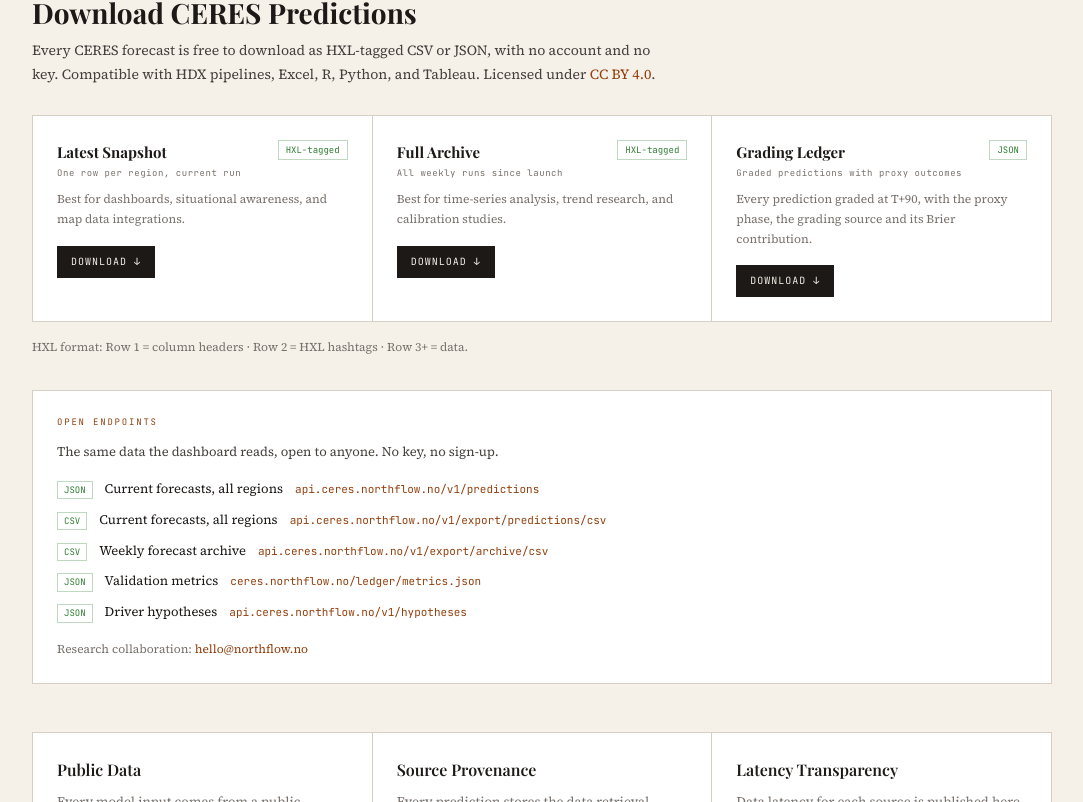
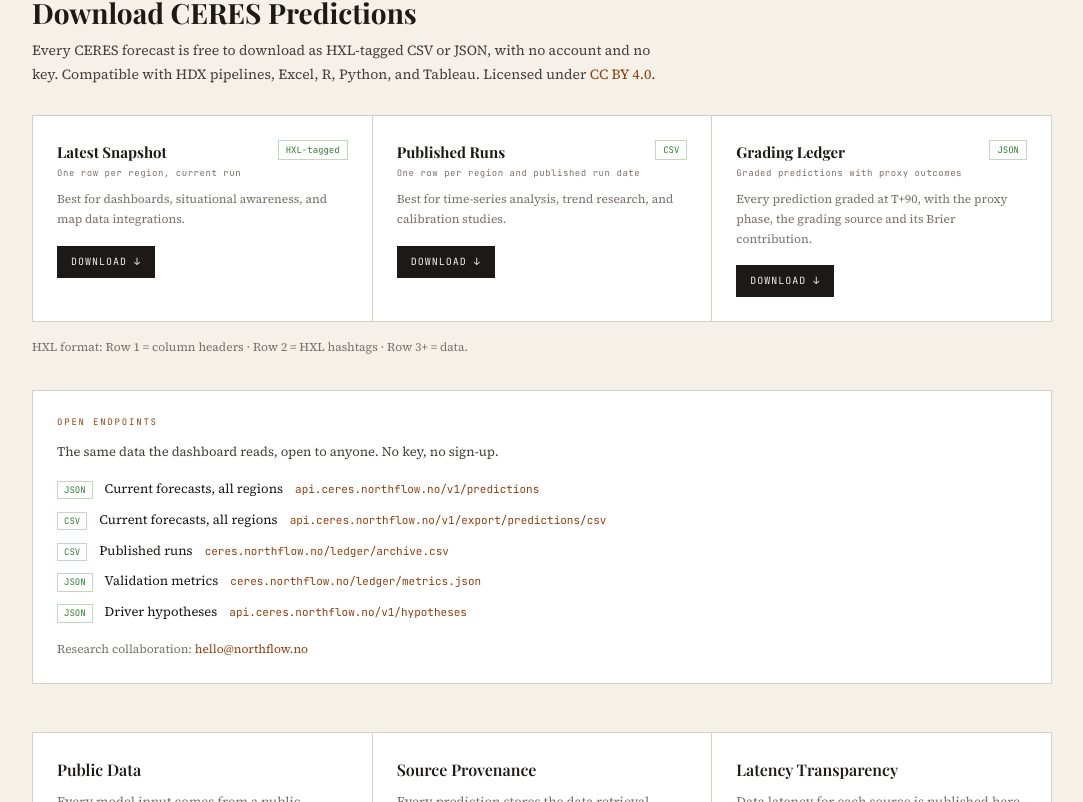
Before and after one commit to northflowlabs/ceres, a Next.js app: page /data in a window 1280 px wide. Shown: the part 2038-2840 px from the top of the page, without its empty margins (98-1181 px from the left). Built offline with nearby package versions, Linux system fonts and the light colour scheme.

Commit message:
Serve the published runs as CSV and tidy schedule, dialog and wording details

```diff
--- a/src/app/about/layout.tsx
+++ b/src/app/about/layout.tsx
@@ -97,7 +97,7 @@ const faqJsonLd = {
       name: "How is CERES validated?",
       acceptedAnswer: {
         "@type": "Answer",
-        text: "Every prediction is timestamped, publicly recorded, and graded against the FEWS NET proxy after the T+90 horizon. The model uses expert-informed priors, specified with reference to 87 IPC transition records across 31 countries (2011-2023), with n=2,000 input-perturbation sensitivity intervals. The archive starts on 9 March 2026, and graded outcomes are published as the data arrives.",
+        text: "Every prediction is timestamped, publicly recorded, and graded against the FEWS NET proxy after the T+90 horizon. The model uses expert-informed priors, specified with reference to 87 IPC transition records across 31 countries (2011-2023), with n=2,000 input-perturbation sensitivity intervals. The published run archive starts on 7 April 2026, and graded outcomes are published as the data arrives.",
       },
     },
     {
--- a/src/app/about/page.tsx
+++ b/src/app/about/page.tsx
@@ -118,7 +118,7 @@ export default function AboutPage() {
             <h2 style={{ fontFamily: "var(--display)", fontSize: 28, fontWeight: 700, marginBottom: 16, lineHeight: 1.2 }}>Designed for Institutional Review</h2>
             <p style={p}>Every design decision in CERES, from the sensitivity intervals to the publicly timestamped prediction ledger to the published limitations section, is made with institutional reviewers in mind.</p>
             <p style={p}>The system is designed to be reviewed by WFP technical staff, FAO analysts, EU ECHO programme officers, academic food security researchers, and independent funders.</p>
-            <p style={p}>The prediction archive starts on 9 March 2026. Predictions are timestamped and graded against the FEWS NET proxy at T+90 days. The model's expert-informed priors were specified with reference to 87 IPC transition records (2011-2023, 31 countries). Prospective forward validation is ongoing and publicly visible in the <a href="/validation" style={{ color: "var(--earth)", textDecoration: "none" }}>Validation Ledger</a>. The full methodology is published at <a href="https://arxiv.org/abs/2603.09425" target="_blank" rel="noopener noreferrer" style={{ color: "var(--earth)", textDecoration: "none" }}>arXiv:2603.09425</a>.</p>
+            <p style={p}>The published run archive starts on 7 April 2026. Predictions are timestamped and graded against the FEWS NET proxy at T+90 days. The model's expert-informed priors were specified with reference to 87 IPC transition records (2011-2023, 31 countries). Prospective forward validation is ongoing and publicly visible in the <a href="/validation" style={{ color: "var(--earth)", textDecoration: "none" }}>Validation Ledger</a>. The full methodology is published at <a href="https://arxiv.org/abs/2603.09425" target="_blank" rel="noopener noreferrer" style={{ color: "var(--earth)", textDecoration: "none" }}>arXiv:2603.09425</a>.</p>
           </div>
         </div>
 
--- a/src/app/changelog/page.tsx
+++ b/src/app/changelog/page.tsx
@@ -48,7 +48,7 @@ const CHANGELOG: ChangeEntry[] = [
     version: "v0.5",
     type: "model",
     title: "Coefficient adjustment",
-    body: "The IPC Phase 3+ coefficients from arXiv v1 were adjusted so that the probabilities spread across the full range of country stress. New coefficients: intercept −4.50, composite_stress β 3.20, convergence_score β 1.40, n_independent β 0.20. The same coefficients apply to the Admin1, Admin2 and scenario models, and are documented in Appendix C of the preprint and on the Methodology page.",
+    body: "The IPC Phase 3+ coefficients from arXiv v1 were adjusted so that the probabilities spread across the full range of country stress. New coefficients: intercept −4.50, composite_stress β 3.20, convergence_score β 1.40, n_independent β 0.20. The coefficients are documented in Appendix C of the preprint and on the Methodology page.",
     breaking: true,
   },
   {
@@ -70,7 +70,7 @@ const CHANGELOG: ChangeEntry[] = [
     version: "v0.2",
     type: "platform",
     title: "CERES public launch: 43 high-risk countries",
-    body: "Initial public release of CERES. Predictions issued at national level across 43 high-risk countries, with Admin1 disaggregation where data permits, including Ethiopia, Somalia, Sudan, South Sudan, Kenya, Yemen, Niger, Mali, Burkina Faso, Haiti, Afghanistan, Syria, DRC, Zimbabwe, and Mozambique. All predictions timestamped and graded at T+90 days.",
+    body: "Initial public release of CERES. Predictions issued at national level across 43 high-risk countries, including Ethiopia, Somalia, Sudan, South Sudan, Kenya, Yemen, Niger, Mali, Burkina Faso, Haiti, Afghanistan, Syria, DRC, Zimbabwe, and Mozambique. All predictions timestamped and graded at T+90 days.",
   },
   {
     date: "2026-02-28",
@@ -105,7 +105,7 @@ const CHANGELOG: ChangeEntry[] = [
     version: "v0.1",
     type: "platform",
     title: "Track record archive: weekly prediction snapshots",
-    body: "Every weekly pipeline run archives a snapshot of all region predictions. The /tracker page displays the full time series per region with sparklines, trend indicators, and verification outcomes. Archive statistics: total runs, regions tracked, snapshot count, earliest run date.",
+    body: "Each pipeline run archives a snapshot of all region predictions. The /tracker page displays the full time series per region with sparklines, trend indicators, and verification outcomes. Archive statistics: total runs, regions tracked, snapshot count, earliest run date.",
   },
   {
     date: "2026-02-15",
--- a/src/app/data/layout.tsx
+++ b/src/app/data/layout.tsx
@@ -76,7 +76,7 @@ const datasetJsonLd = {
     "Cadre Harmonisé",
     "WFP market prices",
   ],
-  temporalCoverage: "2026-03-09/..",
+  temporalCoverage: "2026-04-07/..",
   spatialCoverage: "43 high-risk countries (global)",
   variableMeasured: [
     "P(IPC Phase 3+ 90d)",
@@ -98,9 +98,9 @@ const datasetJsonLd = {
     },
     {
       "@type": "DataDownload",
-      name: "Full prediction archive (CSV)",
+      name: "Published runs (CSV)",
       encodingFormat: "text/csv",
-      contentUrl: `${HDX_BASE}/v1/export/hdx?archive=full`,
+      contentUrl: "https://ceres.northflow.no/ledger/archive.csv",
     },
     {
       "@type": "DataDownload",
--- a/src/app/data/page.tsx
+++ b/src/app/data/page.tsx
@@ -222,11 +222,11 @@ export default function DataPage() {
                 tag: "HXL-tagged",
               },
               {
-                label: "Full Archive",
-                sub: "All weekly runs since launch",
+                label: "Published Runs",
+                sub: "One row per region and published run date",
                 desc: "Best for time-series analysis, trend research, and calibration studies.",
-                url: "https://api.ceres.northflow.no/v1/export/hdx",
-                tag: "HXL-tagged",
+                url: "https://ceres.northflow.no/ledger/archive.csv",
+                tag: "CSV",
               },
               {
                 label: "Grading Ledger",
@@ -268,7 +268,7 @@ export default function DataPage() {
               {[
                 { label: "Current forecasts, all regions", fmt: "JSON", url: "https://api.ceres.northflow.no/v1/predictions" },
                 { label: "Current forecasts, all regions", fmt: "CSV",  url: "https://api.ceres.northflow.no/v1/export/predictions/csv" },
-                { label: "Weekly forecast archive",        fmt: "CSV",  url: "https://api.ceres.northflow.no/v1/export/archive/csv" },
+                { label: "Published runs",                 fmt: "CSV",  url: "https://ceres.northflow.no/ledger/archive.csv" },
                 { label: "Validation metrics",             fmt: "JSON", url: "https://ceres.northflow.no/ledger/metrics.json" },
                 { label: "Driver hypotheses",              fmt: "JSON", url: "https://api.ceres.northflow.no/v1/hypotheses" },
               ].map(({ label, fmt, url }) => (
--- a/src/app/terms/page.tsx
+++ b/src/app/terms/page.tsx
@@ -44,7 +44,7 @@ export default function TermsPage() {
 
         <h2 style={h2}>1. The Service</h2>
         <p style={p}>
-          CERES provides probabilistic forecasts of acute food insecurity (IPC Phase 3+). Headline forecasts are issued at national level across 43 high-risk countries, with sub-national (Admin1 and, where available, Admin2) breakdowns, and are updated weekly. The Service includes the public dashboard, the open data downloads, the public REST API, and supporting documentation.
+          CERES provides probabilistic forecasts of acute food insecurity (IPC Phase 3+). Headline forecasts are issued at national level across 43 high-risk countries, with a separate sub-national screening score, on a weekly schedule. The Service includes the public dashboard, the open data downloads, the public REST API, and supporting documentation.
         </p>
         <p style={p}>
           The Service is provided by Northflow Technologies AS, a Norwegian technology company. Norwegian law applies to these Terms.
@@ -115,7 +115,7 @@ export default function TermsPage() {
 
         <h2 style={h2}>9. Service Availability</h2>
         <p style={p}>
-          We aim to maintain high availability but do not guarantee uninterrupted access. The weekly pipeline runs on a best-effort basis. Scheduled maintenance, infrastructure incidents, or upstream data source outages may cause delays or gaps in predictions. We communicate significant outages via the changelog.
+          We aim to maintain high availability but do not guarantee uninterrupted access. The pipeline runs on a best-effort basis. Scheduled maintenance, infrastructure incidents, or upstream data source outages may cause delays or gaps in predictions. We communicate significant outages via the changelog.
         </p>
 
         <h2 style={h2}>10. Termination</h2>
--- a/src/app/validation/ValidationClient.tsx
+++ b/src/app/validation/ValidationClient.tsx
@@ -308,13 +308,13 @@ export default function ValidationPage({ initial }: { initial: ValidationData |
                 <h2 style={{ fontFamily: "var(--display)", fontSize: 28, fontWeight: 700, lineHeight: 1.2 }}>Forecasts We Ruled Out, And Why</h2>
               </div>
               <div style={{ fontFamily: "var(--mono)", fontSize: 10, color: "var(--ink-light)", letterSpacing: "0.06em", textAlign: "right" }}>
-                {withdrawals.n_withdrawn} of {withdrawals.n_issued} issued
+                {fmtInt(withdrawals.n_withdrawn)} of {fmtInt(withdrawals.n_issued)} issued
                 {withdrawals.share_withdrawn !== null && <> {"·"} {(withdrawals.share_withdrawn * 100).toFixed(1)}%</>}
               </div>
             </div>
 
             <div style={{ background: "var(--parchment-dark)", border: "1px solid var(--border)", borderLeft: "3px solid var(--crisis)", padding: "18px 22px", marginBottom: 20, fontSize: 13, color: "var(--ink-mid)", lineHeight: 1.7 }}>
-              During build-out, two satellite adapters fell back to synthetic data when their live sources failed. We found it, dated it, and struck out every forecast issued before the fix. The forecasts are still here with their original probabilities. They are excluded from every metric on this page. A withdrawal is permanent and dated. The grounds below summarise what was recorded with each one.
+              The first four runs used inputs that could fall back to mock data, incomplete conflict data and hardcoded country fallback values. Every forecast from those runs is struck out. The forecasts are still here with their original probabilities. They are excluded from every metric on this page. A withdrawal is permanent and dated. The grounds below summarise what was recorded with each one.
             </div>
 
             <div className="table-scroll"><table style={{ width: "100%", borderCollapse: "collapse", fontSize: 13, minWidth: 700 }}>
--- a/src/components/SiteFooter.tsx
+++ b/src/components/SiteFooter.tsx
@@ -41,7 +41,7 @@ export default function SiteFooter() {
         </div>
       </div>
       <div className="footer-bottom" style={{ maxWidth: 1100, margin: "32px auto 0", paddingTop: 24, borderTop: "1px solid #292524", display: "flex", justifyContent: "space-between", alignItems: "center", flexWrap: "wrap", gap: 12, fontFamily: "var(--mono)", fontSize: 10, color: "#A8A29E", letterSpacing: "0.06em" }}>
-        <span>CERES v0.6.0 · HGE Adapter #5 · Archive since 9 Mar 2026 · <a href="https://arxiv.org/abs/2603.09425" target="_blank" rel="noopener noreferrer" style={{ color: "#A8A29E", textDecoration: "underline" }}>arXiv:2603.09425</a></span>
+        <span>CERES v0.6.0 · HGE Adapter #5 · Archive since 7 Apr 2026 · <a href="https://arxiv.org/abs/2603.09425" target="_blank" rel="noopener noreferrer" style={{ color: "#A8A29E", textDecoration: "underline" }}>arXiv:2603.09425</a></span>
         <span style={{ display: "flex", gap: 20, alignItems: "center", flexWrap: "wrap" }}>
           <Link href="/privacy" style={{ color: "#A8A29E", textDecoration: "none" }}>Privacy Policy</Link>
           <Link href="/cookies" style={{ color: "#A8A29E", textDecoration: "none" }}>Cookies</Link>
```
Also changed, not shown: src/app/DashboardClient.tsx (+14 -0 lines), src/app/layout.tsx (+4 -4 lines), public/llms.txt, 1 other file (tests, documents, lock files or other folders).
